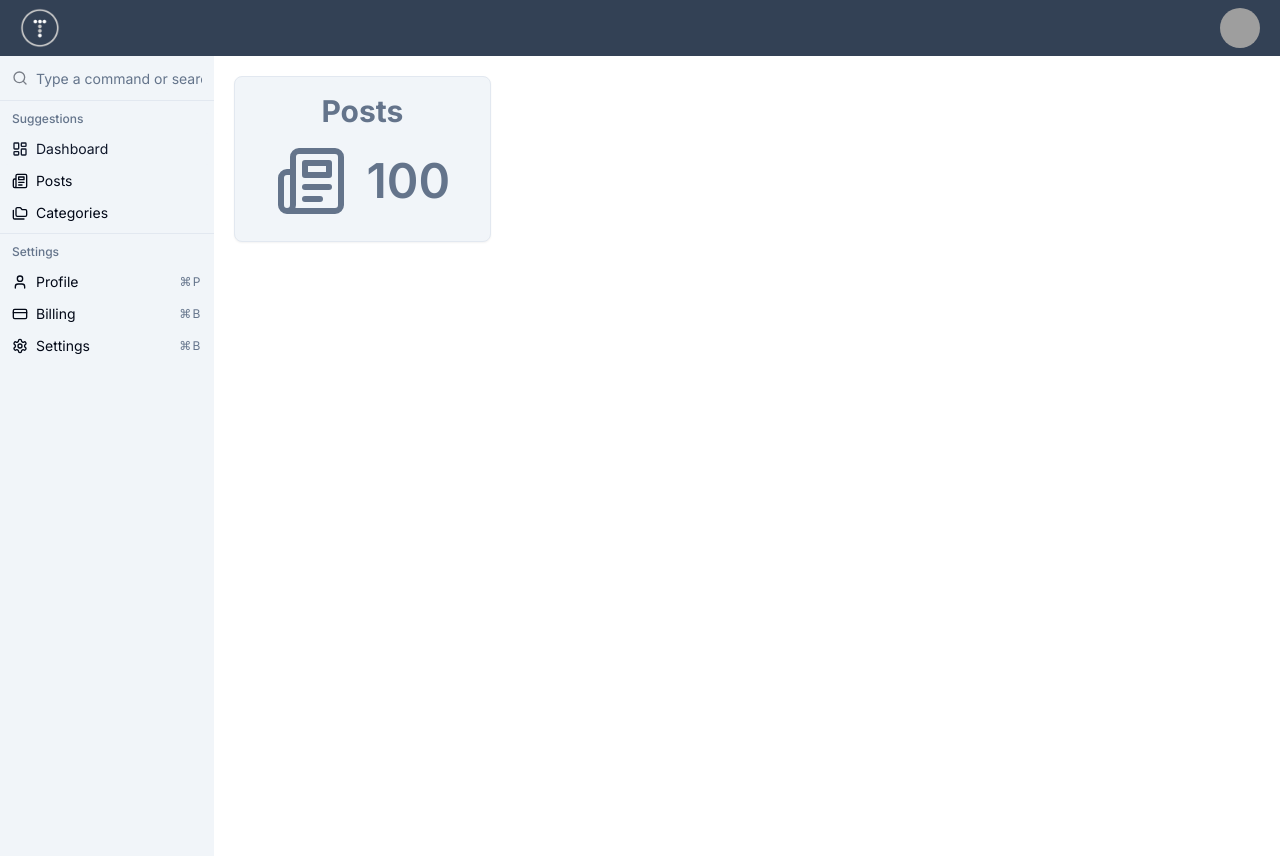
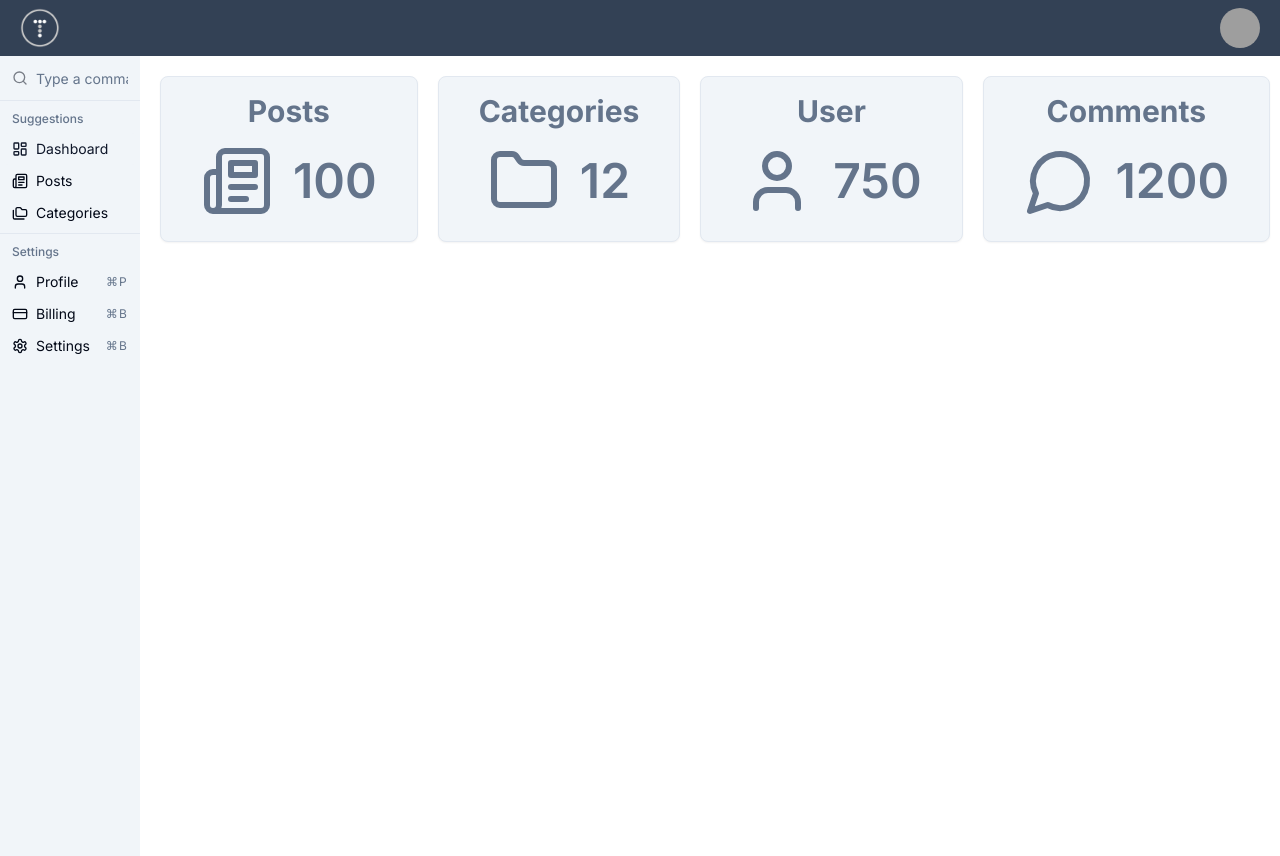
Before and after one commit to MiladJoodi/Admin_Dashboard_Interface, a Next.js app: page / in a window 1280 px wide. Built offline with nearby package versions, Linux system fonts and the light colour scheme; grey boxes are pictures that could not be loaded.

Commit message:
Update page.tsx

```diff
--- a/app/page.tsx
+++ b/app/page.tsx
@@ -15,7 +15,10 @@ export default function Home() {
         className="text-slate-500"
         size={72} />}
         />
-       </div>
+        <DashboardCard title="Categories" count={12} icon={<Folder className="text-slate-500" size={72} />} />
+        <DashboardCard title="User" count={750} icon={<User className="text-slate-500" size={72} />} />
+        <DashboardCard title="Comments" count={1200} icon={<MessageCircle className="text-slate-500" size={72} />} />
+      </div>
     </>
   );
 }
```
